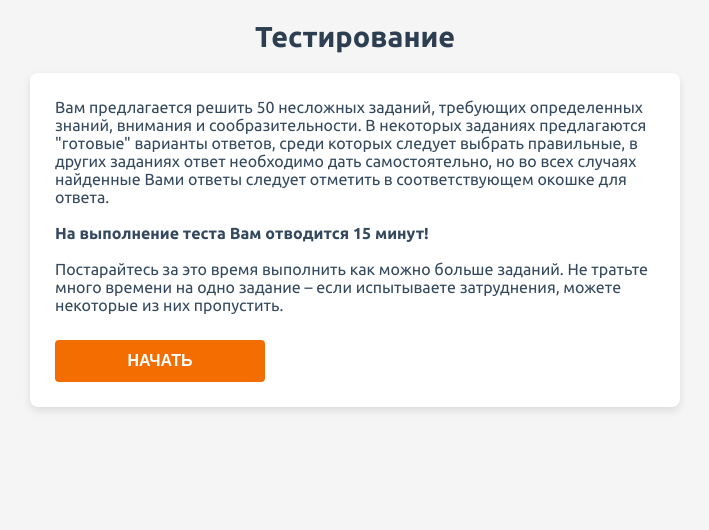
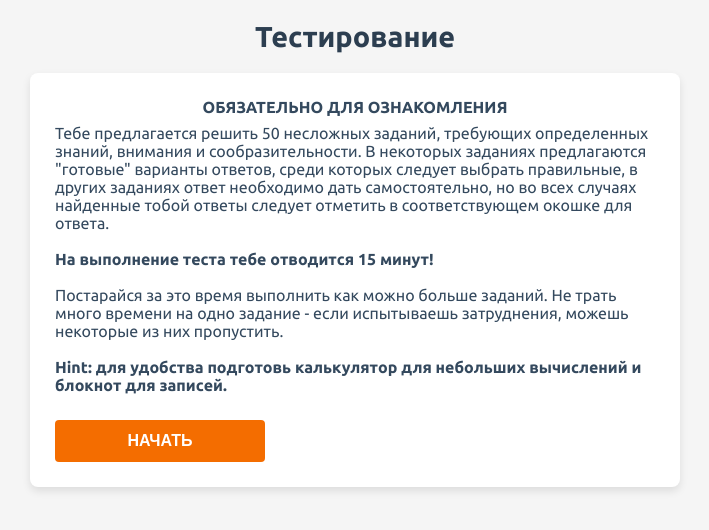
Before and after one commit to suibema/tg-mini-app-KOT-ft, a plain HTML site: page index.html in a window 1280 px wide. Shown: the part 120-650 px from the top of the page, without its empty margins (285-994 px from the left). Drawn offline with Linux system fonts and the light colour scheme; a script that the page names is missing.

Commit message:
Update index.html

```diff
--- a/index.html
+++ b/index.html
@@ -11,11 +11,15 @@
   <img src="FT20LOGO@4x.png" width="100"><br>
   <h2>Тестирование</h2>
   <form id="email-form">
-      <label>Вам предлагается решить 50 несложных заданий, требующих определенных знаний, внимания и сообразительности. В некоторых заданиях предлагаются "готовые" варианты ответов, среди которых следует выбрать правильные, в других заданиях ответ необходимо дать самостоятельно, но во всех случаях найденные Вами ответы следует отметить в соответствующем окошке для ответа.
+    <label style="text-align: center;"><b>ОБЯЗАТЕЛЬНО ДЛЯ ОЗНАКОМЛЕНИЯ</b></label>
+    <label>Тебе предлагается решить 50 несложных заданий, требующих определенных знаний, внимания и сообразительности. В некоторых заданиях предлагаются "готовые" варианты ответов, среди которых следует выбрать правильные, в других заданиях ответ необходимо дать самостоятельно, но во всех случаях найденные тобой ответы следует отметить в соответствующем окошке для ответа.
       <br>
-      <br><b>На выполнение теста Вам отводится 15 минут!</b>
+      <br><b>На выполнение теста тебе отводится 15 минут!</b>
       <br>
-      <br>Постарайтесь за это время выполнить как можно больше заданий. Не тратьте много времени на одно задание – если испытываете затруднения, можете некоторые из них пропустить.</label>
+      <br>Постарайся за это время выполнить как можно больше заданий. Не трать много времени на одно задание - если испытываешь затруднения, можешь некоторые из них пропустить.
+      <br>
+      <br><b>Hint: для удобства подготовь калькулятор для небольших вычислений и блокнот для записей.</b>
+    </label>
       <br>
     <button type="submit">НАЧАТЬ</button>
   </form>
```
